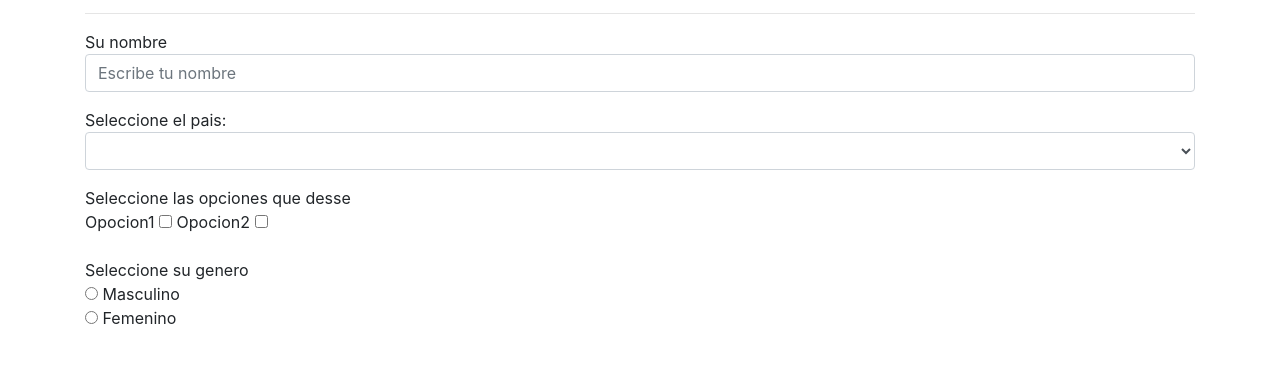
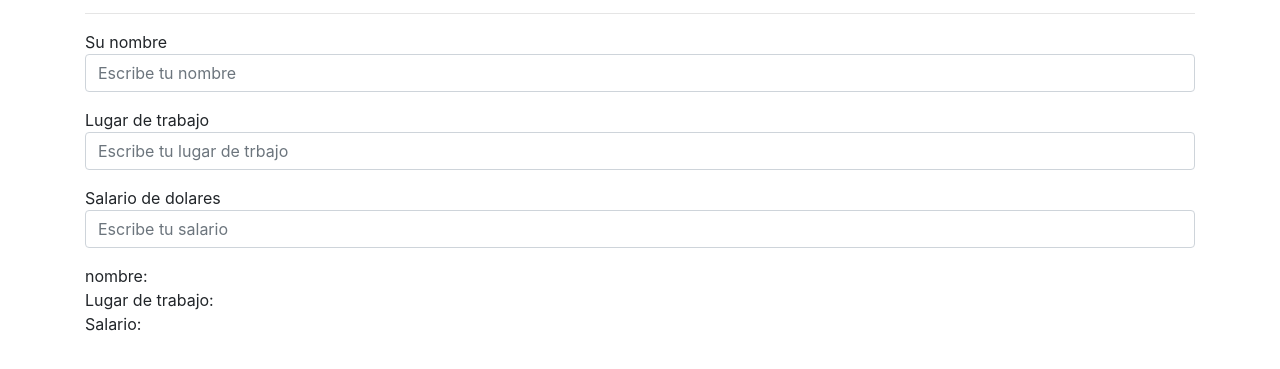
Before and after one commit to ChecoEduardo/Learning-Angularjs, a plain HTML site: page index.html in a window 1280 px wide. Shown: the part 51-420 px from the top of the page. Drawn offline with Linux system fonts and the light colour scheme.

Commit message:
Primer Tarea

```diff
--- a/index.html
+++ b/index.html
@@ -12,39 +12,38 @@
       <h1>ng-model</h1>
       <hr>
       <p>
-          Su nombre {{nombre}}
+          Su nombre
           <br>
           <input type="text" ng-model="nombre" placeholder="Escribe tu nombre" class="form-control">
       </p>
       <p>
-        Seleccione el pais: {{pais}}
-        <select class="form-control" ng-model="pais">
-          <option value="Costa Rica"> Costa Rica</option>
-          <option value="México"> México</option>
-          <option value="Colombia"> Colombia</option>
-        </select>
+          Lugar de trabajo
+          <br>
+          <input type="text" ng-model="LT" placeholder="Escribe tu lugar de trbajo" class="form-control">
       </p>
 
       <p>
-         Seleccione las opciones que desse {{opt1}} {{opt2}}
+          Salario de dolares
           <br>
-          <label for="opcion1">Opocion1</label>
-          <input type="checkbox" name="opcion1" ng-model="opt1">
-          <label for="opcion2">Opocion2</label>
-          <input type="checkbox" name="opcion2" ng-model="opt2">
+          <input type="text" ng-model="salario" placeholder="Escribe tu salario" class="form-control">
       </p>
+
       <p>
-         Seleccione su genero {{genero}}
+         nombre: {{nombre | uppercase}}
          <br>
-         <input type="radio" value="M" ng-model="genero"> Masculino
+         Lugar de trabajo: {{LT | lowercase}}
          <br>
-         <input type="radio" value="F" ng-model="genero"> Femenino
+         Salario: {{ salario | currency}}
 
 
 
       </p>
 
 
+
+
+
+
     </div>
 
   </body>
```
